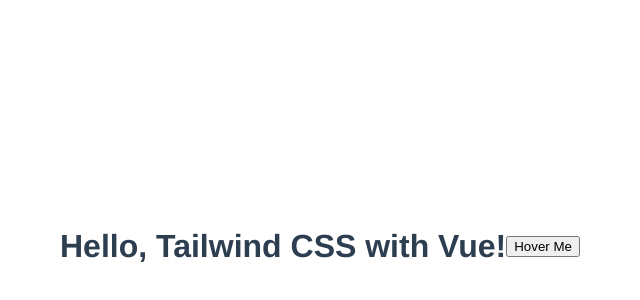
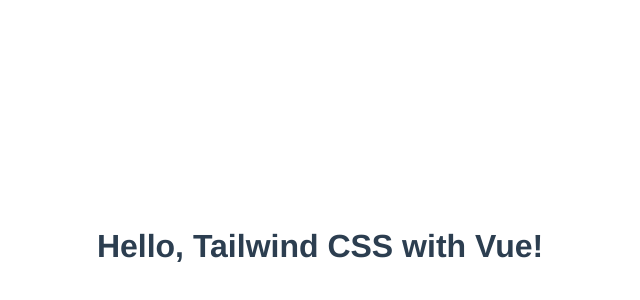
Before and after one commit to KIPOKA/vue-exercices, a Vue app: page / in a window 1280 px wide. Shown: the part 214-514 px from the top of the page, without its empty margins (320-960 px from the left). Built offline with nearby package versions, Linux system fonts and the light colour scheme.

Commit message:
Version 1: Original component

```diff
--- a/src/components/HelloWorld.vue
+++ b/src/components/HelloWorld.vue
@@ -3,11 +3,6 @@
     <h1 class="text-4xl font-bold text-red-600">
       Hello, Tailwind CSS with Vue!
     </h1>
-    <button
-      class="mt-4 px-6 py-2 bg-green-500 text-white rounded hover:bg-green-700"
-    >
-      Hover Me
-    </button>
   </div>
 </template>
 
```
